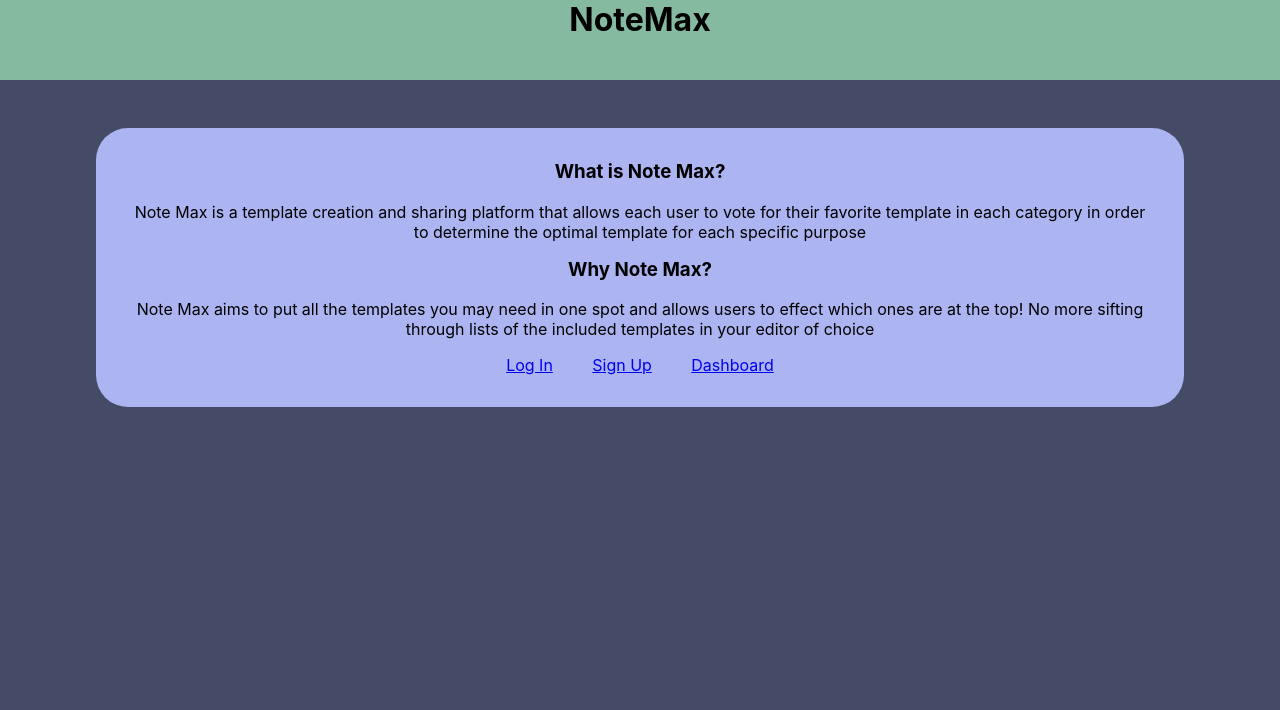
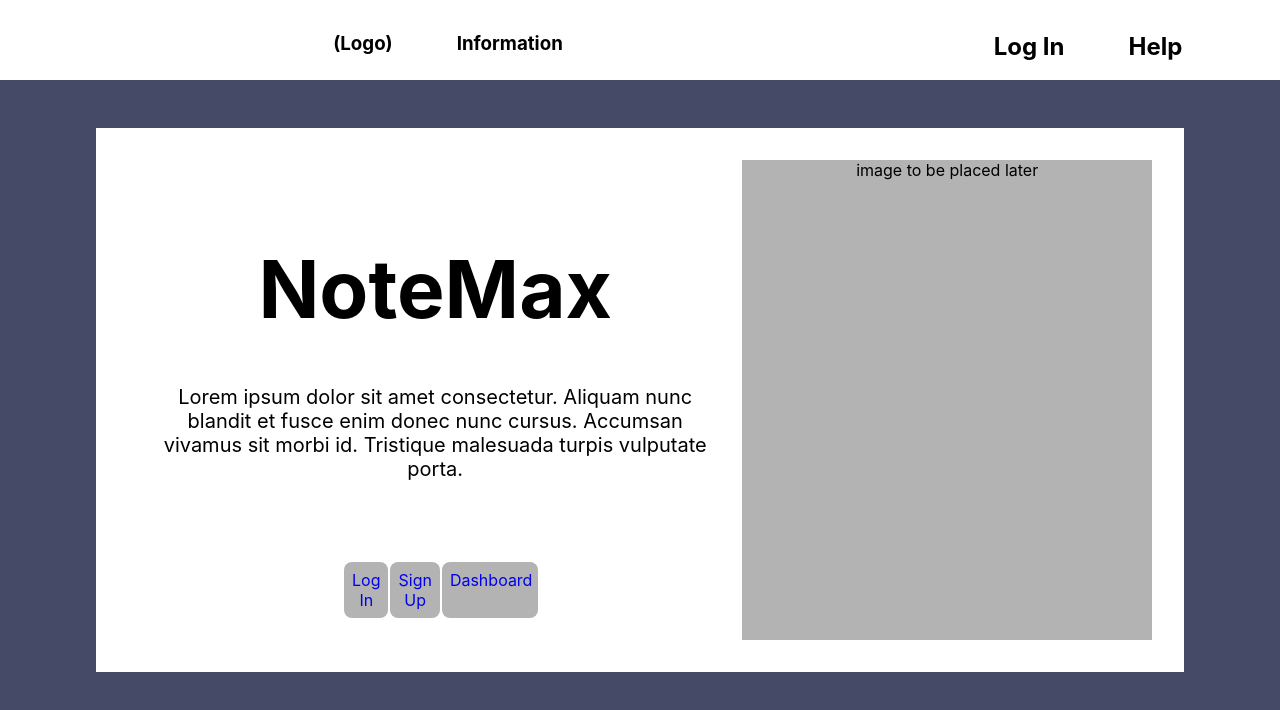
Before and after one commit to JonathanHumphrey/notemaxrepository, a React (Create React App) app in the folder root/frontend/front-end-hfg-main/: page / in a window 1280 px wide. Shown: the top 710 px of the page. Built offline with nearby package versions, Linux system fonts and the light colour scheme.

Commit message:
first pass at the landing page

```diff
--- a/root/frontend/front-end-hfg-main/src/App.js
+++ b/root/frontend/front-end-hfg-main/src/App.js
@@ -10,7 +10,14 @@ function App() {
 	return (
 		<div className="App">
 			<header>
-				<h1>NoteMax</h1>
+				<div className="left-block">
+					<h3>(Logo)</h3>
+					<h3>Information</h3>
+				</div>
+				<div className="right-block">
+					<h2>Log In</h2>
+					<h2>Help</h2>
+				</div>
 			</header>
 			<BrowserRouter>
 				<Routes>
--- a/root/frontend/front-end-hfg-main/src/index.css
+++ b/root/frontend/front-end-hfg-main/src/index.css
@@ -6,6 +6,7 @@ body {
   -webkit-font-smoothing: antialiased;
   -moz-osx-font-smoothing: grayscale;
   background-color: #454B66;
+  min-height: 100vh;
 }
 
 code {
--- a/root/frontend/front-end-hfg-main/src/pages/Dash.js
+++ b/root/frontend/front-end-hfg-main/src/pages/Dash.js
@@ -1,4 +1,5 @@
 import React from "react";
+import "../styles/Dash.css";
 import { Link } from "react-router-dom";
 
 const Dash = () => {
--- a/root/frontend/front-end-hfg-main/src/pages/Home.js
+++ b/root/frontend/front-end-hfg-main/src/pages/Home.js
@@ -5,22 +5,28 @@ import { Link } from "react-router-dom";
 const Home = () => {
 	return (
 		<div className="container">
-			<h3>What is Note Max?</h3>
-			<p>
-				Note Max is a template creation and sharing platform that allows each
-				user to vote for their favorite template in each category in order to
-				determine the optimal template for each specific purpose
-			</p>
-			<h3>Why Note Max?</h3>
-			<p>
-				Note Max aims to put all the templates you may need in one spot and
-				allows users to effect which ones are at the top! No more sifting
-				through lists of the included templates in your editor of choice
-			</p>
-			<div className="links">
-				<Link to="/login">Log In</Link>
-				<Link to="/signup">Sign Up</Link>
-				<Link to="/dash"> Dashboard</Link>
+			<div className="main-content">
+				<h1 id="title">NoteMax</h1>
+				<p id="splash-text">
+					Lorem ipsum dolor sit amet consectetur. Aliquam nunc blandit et fusce
+					enim donec nunc cursus. Accumsan vivamus sit morbi id. Tristique
+					malesuada turpis vulputate porta.
+				</p>
+				<div className="links">
+					<Link className="styled-link" to="/login">
+						Log In
+					</Link>
+					<Link className="styled-link" to="/signup">
+						Sign Up
+					</Link>
+					<Link className="styled-link" to="/dash">
+						{" "}
+						Dashboard
+					</Link>
+				</div>
+			</div>
+			<div className="img-placeholder">
+				<p className="placeholder">image to be placed later</p>
 			</div>
 		</div>
 	);
--- a/root/frontend/front-end-hfg-main/src/styles/App.css
+++ b/root/frontend/front-end-hfg-main/src/styles/App.css
@@ -1,13 +1,33 @@
 .App {
   text-align: center;
   margin-top: 0;
+  min-height: 100vh;
 }
 * {
   margin-top: 0;
 }
+.left-block{
+  width: 70%;
+
+  display: inherit;
+  justify-content: center;
+}
+.right-block{
+  width: 30%;
+
+  display: inherit;
+  justify-content: center;
+}
+h3{
+  margin: 2rem;
+}
+h2{
+  margin: 2rem;
+}
 header{
   width: 100%;
-  background-color: #85BAA1;
-
+  background-color: #ffffff;
   height: 5rem;
+  display: flex;
+  flex-direction: row;
 }
--- /dev/null
+++ b/root/frontend/front-end-hfg-main/src/styles/Dash.css
@@ -0,0 +1,23 @@
+.button-group{
+    display: flex;
+    width: 30%;
+    justify-content: space-evenly;
+    margin: auto;
+}
+.content-feed{
+    border: solid black;
+    height: 10rem;
+    margin: .1rem;
+}
+.user-templates{
+    border: solid black;
+    height: 10rem;
+    margin: .1rem;
+}
+form{
+    display: flex;
+    flex-direction: column;
+    width: 50%;
+    margin: auto;
+    text-align: left;
+}
--- a/root/frontend/front-end-hfg-main/src/styles/Home.css
+++ b/root/frontend/front-end-hfg-main/src/styles/Home.css
@@ -1,19 +1,14 @@
-
-.button-group{
-    display: flex;
-    width: 30%;
-    justify-content: space-evenly;
-    margin: auto;
+#title{
+    font-size: 5rem;
+    margin-bottom: 3rem;
+    margin-top: 5rem;
 }
-.content-feed{
-    border: solid black;
-    height: 10rem;
-    margin: .1rem;
-}
-.user-templates{
-    border: solid black;
-    height: 10rem;
-    margin: .1rem;
+#splash-text{
+    width: 35rem;
+    margin-left: auto;
+    margin-right: auto;
+    margin-bottom: 5rem;
+    font-size: 1.25rem;
 }
 .links{
     display: flex;
@@ -22,17 +17,35 @@
     width: 30%;
 }
 .container{
-    background-color: #acb4f1;
+    background-color: white;
     width: 80vw;
     margin: auto;
-    border-radius: 2rem;
     margin-top: 3rem;
     padding: 2rem;
+    display: flex;
 }
-form{
-    display: flex;
-    flex-direction: column;
-    width: 50%;
+.main-content{
+    width: 60%;
+    min-height: 60vh;
+}
+.img-placeholder{
+    background-color: rgb(179, 179, 179);
+    width: 40%;
+}
+.placeholder{
     margin: auto;
-    text-align: left;
 }
+.styled-link{
+    text-decoration: none;
+    background-color: rgb(179, 179, 179);
+    padding: .5rem;
+    width: 5rem;
+    border-radius: .5rem;
+    margin: 1px;
+}
+.styled-link:visited{
+    color: black;
+}
+.styled-link:hover{
+    background-color: #acb4f1;
+}
```
